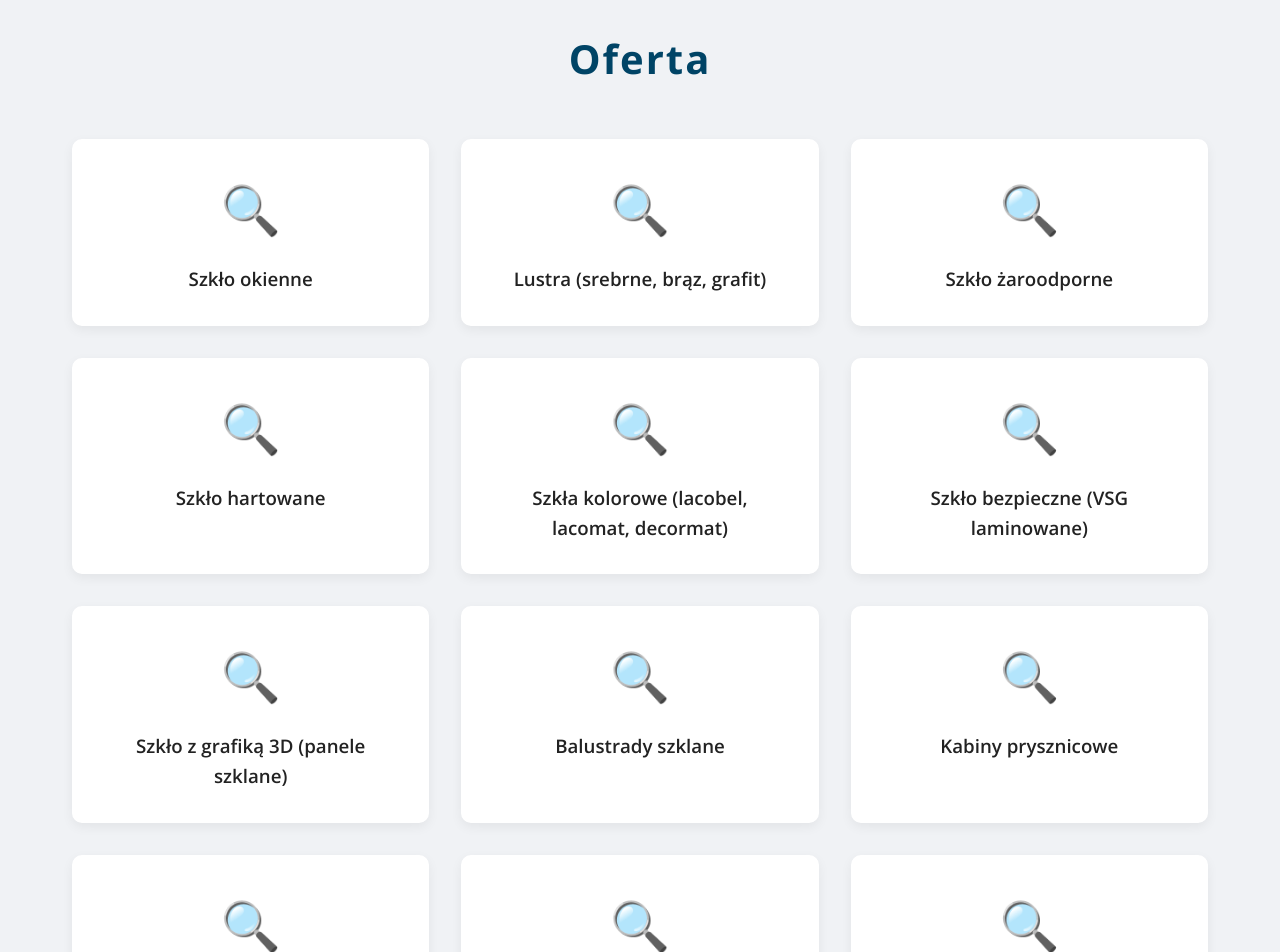
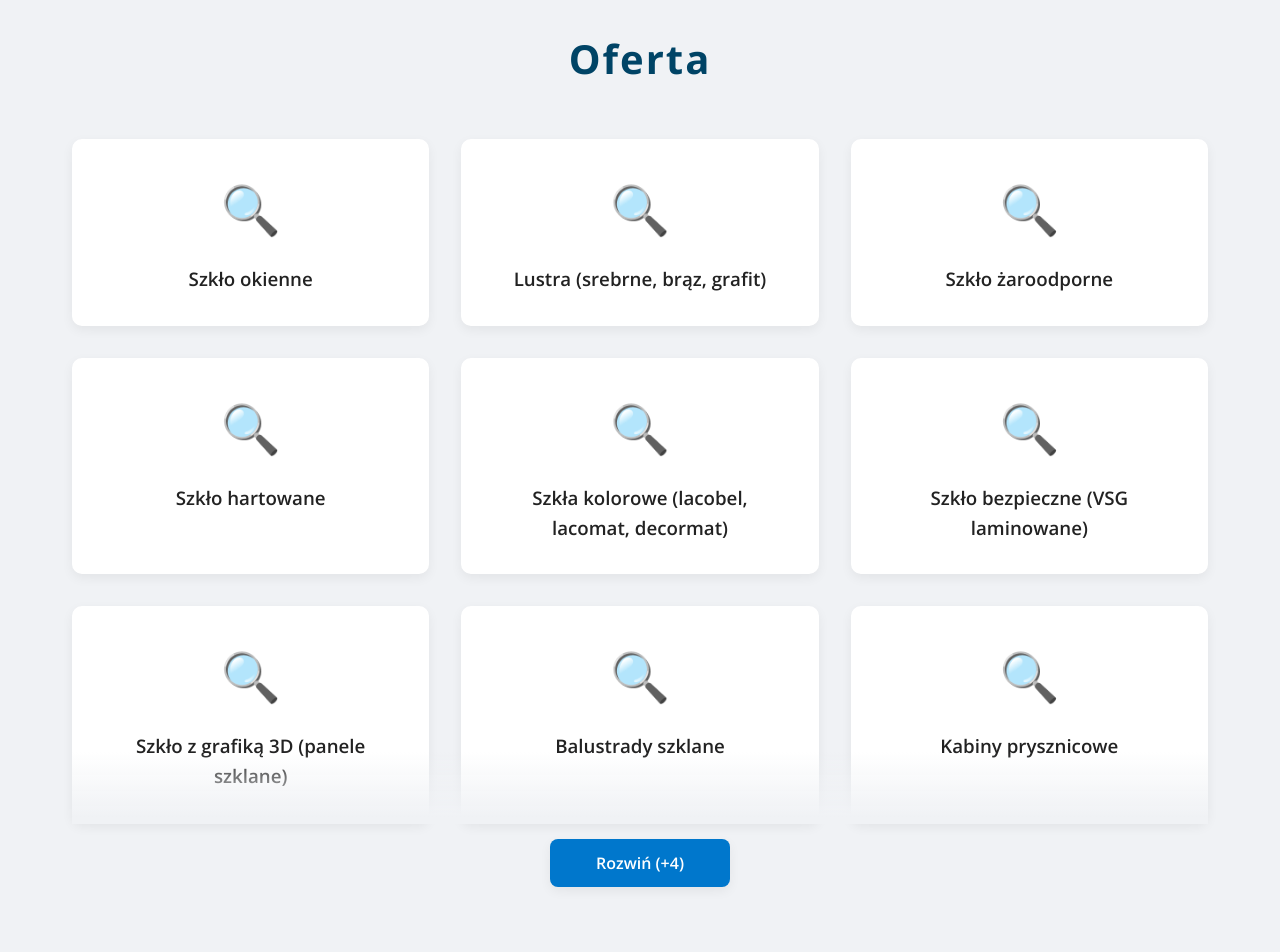
Before and after one commit to kamzurek/AtekGlassPL, a React (Vite) app: page / in a window 1280 px wide. Shown: the part 1260-2212 px from the top of the page. Built offline with nearby package versions, Linux system fonts and the light colour scheme.

Commit message:
Edited way how offer is showing

```diff
--- a/src/App.css
+++ b/src/App.css
@@ -514,3 +514,33 @@ body.dark-mode .icon-circle:focus {
 
 /* Utrzymaj białą ikonę wewnątrz bąbelka, gdyby coś nadpisywało */
 body.dark-mode .icon-circle svg { color: inherit; }
+
+/* === Oferta: siatka z fade w stanie zwiniętym + przycisk === */
+.offer-grid {
+    position: relative;
+}
+
+.offer-grid--collapsed {
+    /* nic nie obcinamy wysokością – pokazujemy 9 przez .slice() w kodzie,
+       a tutaj tylko kosmetyczny fade na dole siatki */
+}
+
+.offer-grid--collapsed::after {
+    content: "";
+    position: absolute;
+    left: 0; right: 0; bottom: -1px;
+    height: 72px;
+    pointer-events: none;
+    /* delikatne wygaszenie do koloru tła sekcji */
+    background: linear-gradient(to bottom, rgba(0,0,0,0) 0%, var(--bg-color) 90%);
+}
+
+.offer-toggle-wrap {
+    display: flex;
+    justify-content: center;
+    margin-top: 1rem;
+}
+
+.offer-toggle {
+    min-width: 180px;
+}
--- a/src/components/Offer.jsx
+++ b/src/components/Offer.jsx
@@ -1,7 +1,8 @@
+// offer.jsx
 import React, { useEffect, useState } from 'react';
 import AOS from 'aos';
 import 'aos/dist/aos.css';
-import '/src/App.css'
+import '/src/App.css';
 
 export default function Offer() {
     const offers = [
@@ -20,12 +21,21 @@ export default function Offer() {
         { title: 'Ogrody zimowe', icon: '🔍', description: 'Całoroczne konstrukcje ze szkła, łączące wnętrze z ogrodem, zapewniające izolację termiczną.' },
     ];
 
+    const INITIAL_VISIBLE = 9;
+    const [showAll, setShowAll] = useState(false);
     const [selected, setSelected] = useState(null);
     const [modalOpen, setModalOpen] = useState(false);
 
     useEffect(() => {
         AOS.init({ duration: 800, once: true });
     }, []);
+
+    // po rozwinięciu odśwież animacje nowo dodanych kafelków
+    useEffect(() => {
+        // AOS v2:
+        if (typeof AOS.refreshHard === 'function') AOS.refreshHard();
+        else if (typeof AOS.refresh === 'function') AOS.refresh();
+    }, [showAll]);
 
     const openModal = (offer) => {
         setSelected(offer);
@@ -37,17 +47,27 @@ export default function Offer() {
         setSelected(null);
     };
 
+    const visibleOffers = showAll ? offers : offers.slice(0, INITIAL_VISIBLE);
+    const remaining = Math.max(offers.length - INITIAL_VISIBLE, 0);
+
     return (
         <section id="offer">
             <h2>Oferta</h2>
-            <div className="card-list">
-                {offers.map((offer, idx) => (
+
+            <div
+                className={`card-list offer-grid ${showAll ? '' : 'offer-grid--collapsed'}`}
+                aria-expanded={showAll}
+            >
+                {visibleOffers.map((offer, idx) => (
                     <div
-                        key={idx}
+                        key={`${offer.title}-${idx}`}
                         className="card"
                         data-aos="fade-up"
-                        data-aos-delay={idx * 100}
+                        data-aos-delay={(idx % 9) * 80}
                         onClick={() => openModal(offer)}
+                        role="button"
+                        tabIndex={0}
+                        onKeyDown={(e) => (e.key === 'Enter' || e.key === ' ') && openModal(offer)}
                     >
                         <div className="card-icon">{offer.icon}</div>
                         <h3>{offer.title}</h3>
@@ -55,10 +75,24 @@ export default function Offer() {
                 ))}
             </div>
 
+            {offers.length > INITIAL_VISIBLE && (
+                <div className="offer-toggle-wrap">
+                    <button
+                        type="button"
+                        className="button offer-toggle"
+                        onClick={() => setShowAll((s) => !s)}
+                        aria-expanded={showAll}
+                        aria-controls="offer"
+                    >
+                        {showAll ? 'Zwiń' : `Rozwiń ${remaining ? `(+${remaining})` : ''}`}
+                    </button>
+                </div>
+            )}
+
             {modalOpen && selected && (
                 <div className="modal-overlay" onClick={closeModal}>
-                    <div className="modal-content" onClick={e => e.stopPropagation()}>
-                        <button className="modal-close" onClick={closeModal}>×</button>
+                    <div className="modal-content" onClick={(e) => e.stopPropagation()}>
+                        <button className="modal-close" onClick={closeModal} aria-label="Zamknij modal">×</button>
                         <h3>{selected.title}</h3>
                         <p>{selected.description}</p>
                     </div>
```
